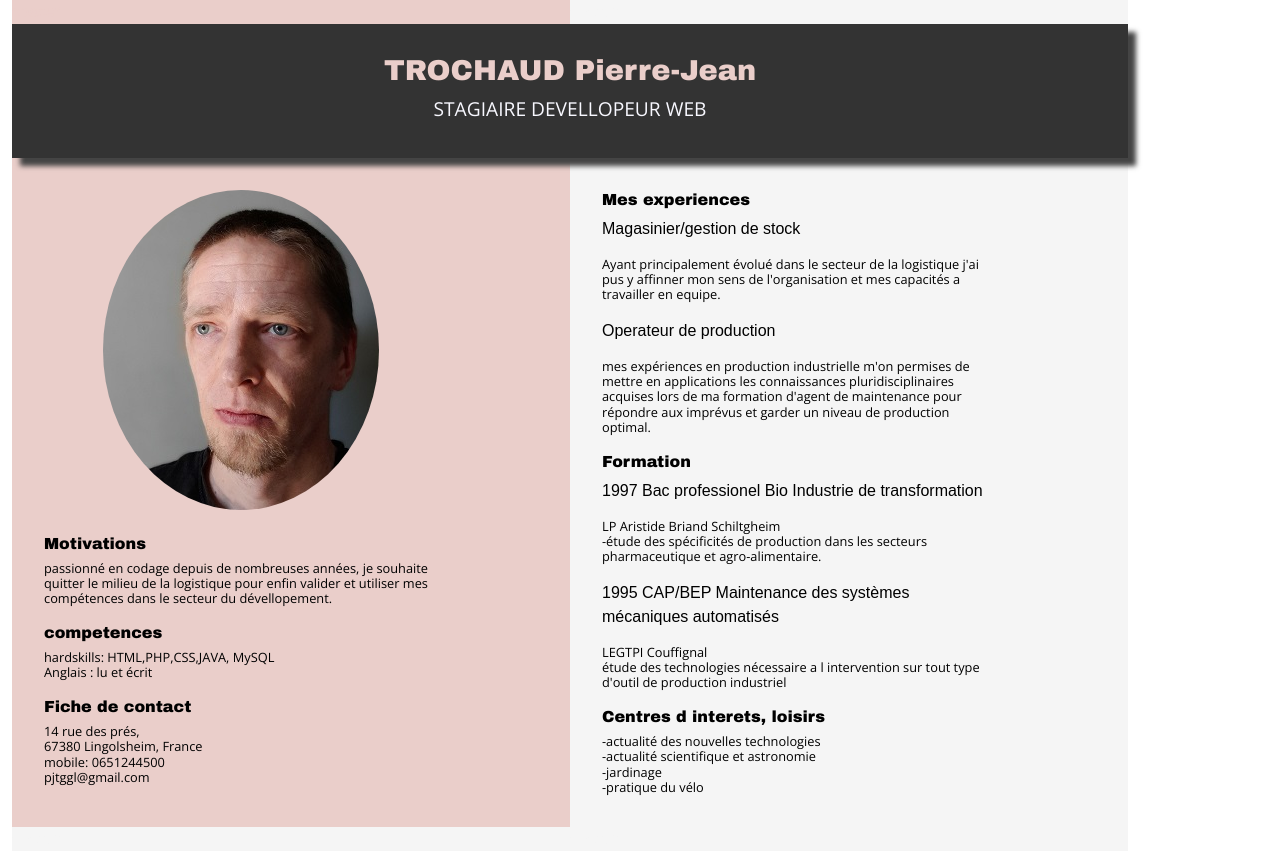
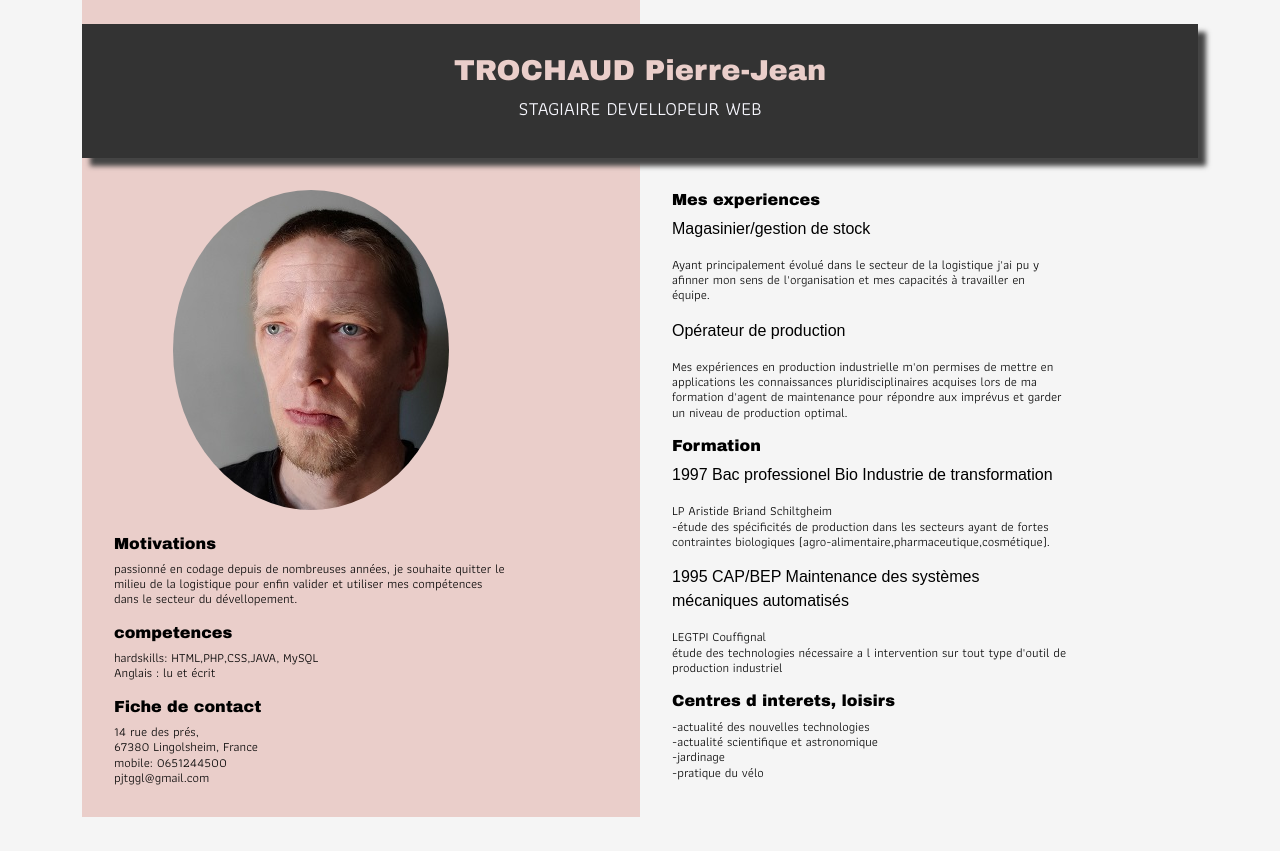
Before and after one commit to trochaudpj/CV_HTML-CSS, a plain HTML site: page index.html in a window 1280 px wide. Drawn offline with nearby package versions, Linux system fonts and the light colour scheme.

Commit message:
Add files via upload

```diff
--- a/css/custom.css
+++ b/css/custom.css
@@ -1,9 +1,12 @@
 body {
+
     font-family: Arial, Helvetica, sans-serif;
     margin: 0;
     padding: 0;
     position: absolute;
     justify-self: auto;
+    width: 100%;
+    background-color: whitesmoke ;
 }
 
 h1{
@@ -11,7 +14,7 @@ h1{
     color: #eaceca;
     font-size: 1.8rem;
 }
-h2{font-family: 'Open Sans', sans-serif;
+h2{font-family:'Athiti';
     color: ghostwhite;
     font-size: 1.2rem;
 
@@ -20,8 +23,7 @@ h3{font-family:'Archivo Black';
     color:black;
     font-size: 1rem;
 }
-
-h4{font-family: 'Open Sans', sans-serif;
+h4{font-family:'Athiti';
     color:black;
     font-size: 0.8rem;
 }
@@ -31,7 +33,6 @@ h4{font-family: 'Open Sans', sans-serif;
     color:  #eaceca;
     background-color:  #eaceca;
 }
-
 .topb{
     grid-area: topb;
     color:  whitesmoke;
@@ -79,18 +80,17 @@ h4{font-family: 'Open Sans', sans-serif;
     margin-top: 2em;
     list-style: none;
     flex-direction: column;
-}
+  }
 
-.flex-item {
+  .flex-item {
     justify-content: left;
     padding: 4;
     margin: 4;
     width: 75%;
     height: auto;
     color: black;
-}
-
-.container{
+  }
+  .container{
     padding: 1;
     margin: 1;
     height:100vh;
@@ -103,8 +103,7 @@ h4{font-family: 'Open Sans', sans-serif;
             "left left right right"
             "bottom bottom bottomb bottomb";
 }
-
-@media screen and (max-width: 800px) {
+@media screen and (max-width: 850px) {
     .container{
     grid-template-columns: repeat(3, 1fr);
     grid-template-rows: 0.05fr 2fr 6fr 0.05fr;
@@ -115,8 +114,7 @@ h4{font-family: 'Open Sans', sans-serif;
             "bottom  bottomb bottomb";
     }
 }
-
-@media screen and (max-width: 600px) {
+@media screen and (max-width: 630px) {
     .container{
         grid-template-columns: 1fr;
         grid-template-rows: 0.05fr 1fr 4fr 4fr 0.05fr;
--- a/index.html
+++ b/index.html
@@ -1,21 +1,21 @@
 <!doctype html>
-<html lang="France">
+<html lang="Fr">
    <head>
       <!-- Required meta tags -->
       <meta charset="utf-8">
+      <meta name="author" content="TROCHAUD Pierre-Jean">
+      <meta name="description" content="CV">
       <meta name="viewport" content="width=device-width, initial-scale=1">
-
       <!-- Bootstrap CSS -->
       <link href="css/bootstrap.css" rel="stylesheet" />
       <link rel="stylesheet" href="css/custom.css" type="text/css" media="screen"/>
-
       <link rel="preconnect" href="https://fonts.gstatic.com">
    <link href="https://fonts.googleapis.com/css2?family=Open+Sans&display=swap" rel="stylesheet"><link href='https://fonts.googleapis.com/css?family=Archivo Black|Athiti' rel='stylesheet'>
       <title>CV Stagiaire devellopeur</title>
    </head>
    <body>
       <div class="container" >
-         <div class="top"> spacer </div> <div class="topb"> spacer </div>
+         <div class="top"> . </div>
             <div class="titre" style="vertical-align: center; padding: 30px;">
                <h1>TROCHAUD Pierre-Jean<br></h1> <h2>STAGIAIRE DEVELLOPEUR WEB</h2>
             </div>
@@ -24,9 +24,7 @@
                <li class="flex-item">
                   <img srcset="img/me2.jpg 138w,img/me.jpg 276w"
                         sizes="(max-width:800px) 138px,276px"
-                        src="img/me.jpg" alt="myself"  class="rounded-circle mx-auto d-block" >
-                        <br>
-                     </li>
+                        src="img/me.jpg" alt="myself"  class="rounded-circle mx-auto d-block" > <br> </li>
                   <li class="flex-item"><h3>Motivations</h3><h4><p>passionné en codage depuis de nombreuses années, je souhaite quitter le milieu de la logistique pour enfin valider et utiliser mes compétences dans le secteur du dévellopement.</p></h4></li>
                   <li class="flex-item"><h3>competences</h3><h4><p>hardskills: HTML,PHP,CSS,JAVA, MySQL<br>Anglais : lu et écrit</p></h4></li>
                   <li class="flex-item" > <h3>Fiche de contact</h3><h4><p>14 rue des prés,<br>67380 Lingolsheim, France<br>mobile: 0651244500<br>pjtggl@gmail.com</p></h4></li>
@@ -34,14 +32,14 @@
             </div>
          <div class="right">
             <ul class="flex-container">
-                  <li class="flex-item"><h3>Mes experiences</h3><p>Magasinier/gestion de stock<h4>Ayant principalement évolué dans le secteur de la logistique j'ai pus y affinner mon sens de l'organisation et mes capacités a travailler en equipe.</h4></p>
-                  <p>Operateur de production<h4>mes expériences en production industrielle m'on permises de mettre en applications les connaissances pluridisciplinaires acquises lors de ma formation d'agent de maintenance pour répondre aux imprévus et garder un niveau de production optimal.</h4></p></li>
-                  <li class="flex-item"><h3>Formation</h3><p>1997 Bac professionel Bio Industrie de transformation<h4>LP Aristide Briand Schiltgheim<br>-étude des spécificités de production dans les secteurs pharmaceutique et agro-alimentaire.</h4></p>
+               <li class="flex-item"><h3>Mes experiences</h3><p>Magasinier/gestion de stock<h4>Ayant principalement évolué dans le secteur de la logistique j'ai pu y afinner mon sens de l'organisation et mes capacités à travailler en équipe.</h4></p>
+               <p>Opérateur de production<h4>Mes expériences en production industrielle m'on permises de mettre en applications les connaissances pluridisciplinaires acquises lors de ma formation d'agent de maintenance pour répondre aux imprévus et garder un niveau de production optimal.</h4></p></li>
+               <li class="flex-item"><h3>Formation</h3><p>1997 Bac professionel Bio Industrie de transformation<h4>LP Aristide Briand Schiltgheim<br>-étude des spécificités de production dans les secteurs ayant de fortes contraintes biologiques (agro-alimentaire,pharmaceutique,cosmétique).</h4></p>
                <p>1995 CAP/BEP Maintenance des systèmes mécaniques automatisés<h4>LEGTPI Couffignal<br>étude des technologies nécessaire a l intervention sur tout type d'outil de production industriel</p></h4></li>
-                  <li class="flex-item"><h3>Centres d interets, loisirs</h3><h4><p>-actualité des nouvelles technologies<br>-actualité scientifique et astronomie<br>-jardinage<br>-pratique du vélo</p></h4></li>
+               <li class="flex-item"><h3>Centres d interets, loisirs</h3><h4><p>-actualité des nouvelles technologies<br>-actualité scientifique et astronomique<br>-jardinage<br>-pratique du vélo</p></h4></li>
             </ul>
          </div>
-         <div class="bottom"> spacer </div><div class="bottomb"> spacer </div>
+      <div class="bottom"> . </div>
       </div>
    </body>
 </html>
```
Lines whose indentation alone changed are shown as unchanged.
